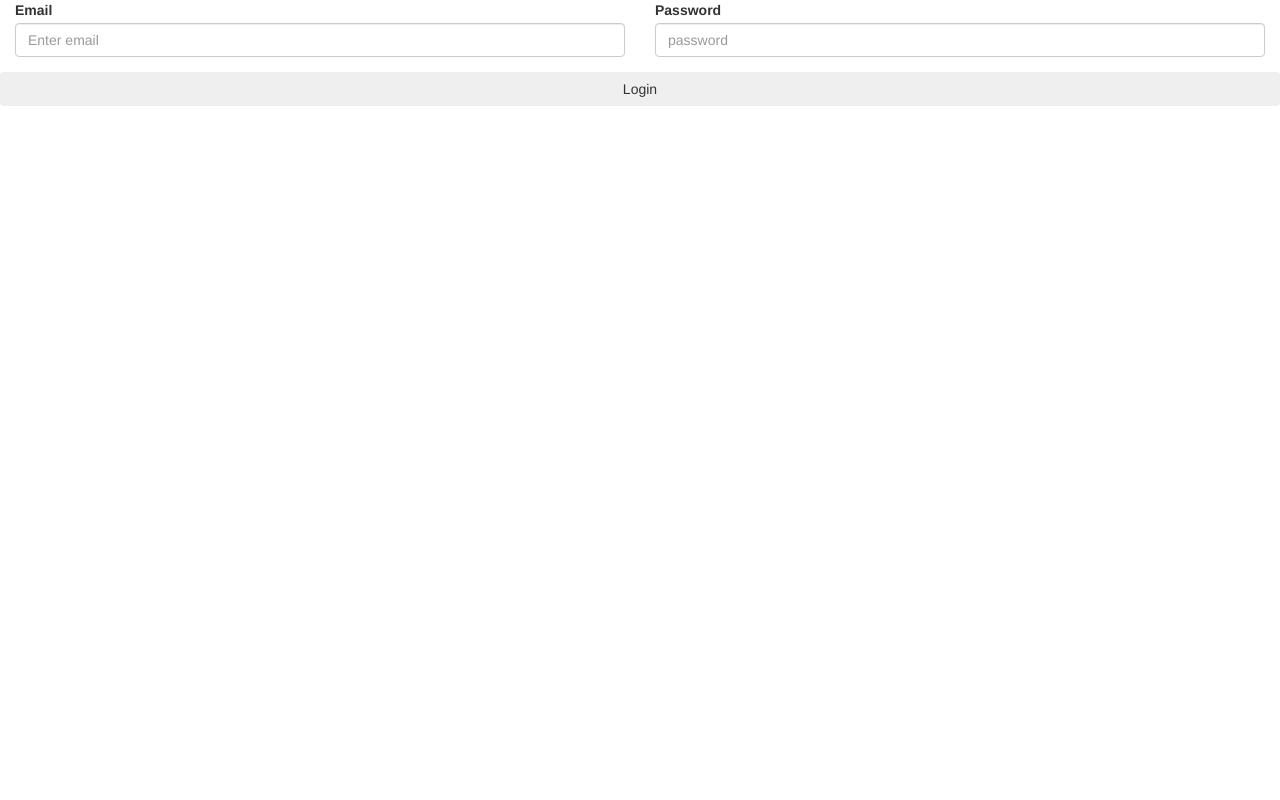
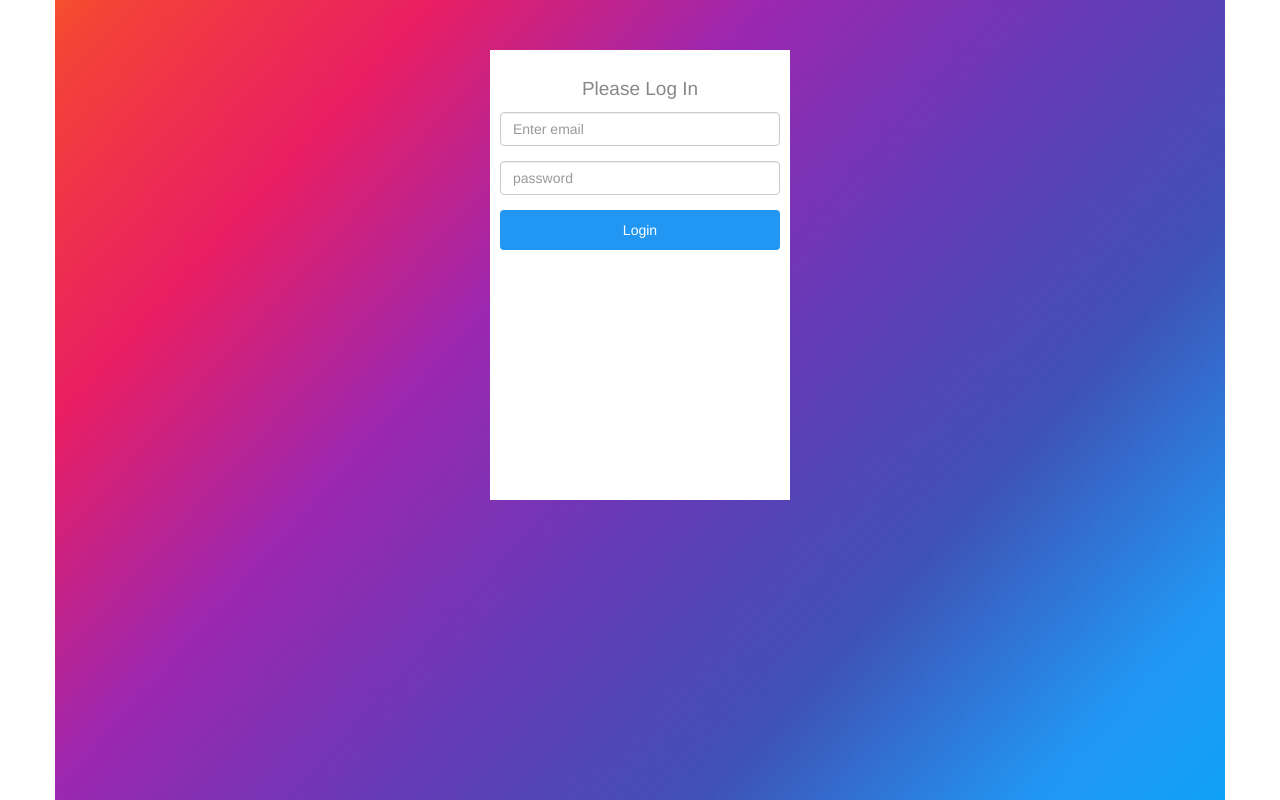
Before and after one commit to blobbyblobfish/piggy-bank, a React (Create React App) app: page /login in a window 1280 px wide. Built offline with nearby package versions, Linux system fonts and the light colour scheme.

Commit message:
updates the css for the signup and login page

```diff
--- /dev/null
+++ b/src/components/Login.css
@@ -0,0 +1,63 @@
+.container{
+    height: 100%;
+    width: 100%;
+    margin: 0;
+    background: linear-gradient(132deg, #f44336, #E91E63, #9C27B0, #673AB7, #3F51B5, #2196F3,#03A9F4, #00BCD4, #009688, #4CAF50, #FFC107, #FF9800, #f44336, #E91E63, #9C27B0, #673AB7, #3F51B5, #2196F3,#03A9F4, #00BCD4, #009688, #4CAF50, #FFC107, #FF9800);
+    background-size: 400% 400%;
+    animation: BackgroundGradient 30s ease infinite;
+}
+
+@keyframes BackgroundGradient {
+    0% {background-position: 0% 50%;}
+    50% {background-position: 100% 50%;}
+    100% {background-position: 0% 50%;}
+}
+.baslik
+{
+color: #fff;
+text-align: center;
+font-family: 'Fira Sans', sans-serif;
+}
+.arkalogin
+{
+width: 300px;
+text-align: center;
+background: #fff;
+height: 450px;
+padding: 10px;
+margin: 50px auto;
+}
+.loginbaslik
+{
+color: #888888;
+text-align: center;
+font-size: 19px;
+margin-top: 15px;
+}
+.giris
+{
+display: block;
+width: 100%;
+height: 40px;
+line-height: 1.5em;
+margin-top: 10px;
+border: none;
+background: #E5E5E5;
+outline: none;
+padding: 0 10px;
+}
+.butonlogin
+{
+width: 100%;
+margin-top: 10px;
+height: 40px;
+font-weight: bold;
+background: #2196F3;
+border: none;
+color: #fff;
+transition: all 250ms;
+}
+.butonlogin:hover
+{
+background: #1E88E5;
+}
--- a/src/components/login.js
+++ b/src/components/login.js
@@ -1,4 +1,5 @@
 import React, { Component } from "react";
+import './Login.css';
 const API = 'http://localhost:5000/api/auth'
 
 class Login extends Component {
@@ -35,23 +36,25 @@ class Login extends Component {
   render() {
     const {  email, password } = this.state
     return (
+      <div className="container">
       <form onSubmit={this.onSubmit}>
-        <div className="form-row">
-          <div className="form-group col-md-6">
-            <label htmlFor="email">Email</label>
+        <div className="form-row arkalogin">
+        <div class="loginbaslik">Please Log In</div>
+          <div className="form-group ">
+            {/* <label htmlFor="email">Email</label> */}
             <input
               type="text"
-              className="form-control"
+              className="form-control giris"
               name="email"
               placeholder="Enter email"
               value={email}
               onChange={this.onChange} />
           </div>
-          <div className="form-group col-md-6">
-            <label htmlFor="password">Password</label>
+          <div className="form-group">
+            {/* <label htmlFor="password">Password</label> */}
             <input
               type="password"
-              className="form-control"
+              className="form-control giris"
               name="password"
               placeholder="password"
               value={password}
@@ -60,9 +63,10 @@ class Login extends Component {
           <input
             type="submit"
             value="Login"
-            className="btn btn-dark btn-block" />
+            className="btn btn-dark btn-block butonlogin" />
         </div>
       </form>
+      </div>
     )
   }
 }
--- a/src/components/signup.js
+++ b/src/components/signup.js
@@ -1,4 +1,5 @@
 import React, { Component } from "react";
+import './Login.css';
 const API = 'http://localhost:5000/api/users'
 
 class SignUp extends Component {
@@ -37,43 +38,45 @@ class SignUp extends Component {
   render() {
     const { firstname, lastname, email, password } = this.state
     return (
+      <div className="container">
       <form onSubmit={this.onSubmit}>
-        <div className="form-row">
-          <div className="form-group col-md-6">
+          <div className="form-row arkalogin">
+        <div class="loginbaslik">Please Sign up</div>
+          <div className="form-group">
             <label htmlFor="firstname"> First Name</label>
             <input
               type="text"
-              className="form-control"
+              className="form-control giris"
               name="firstname"
               placeholder="Enter first name"
               value={firstname}
               onChange={this.onChange} />
           </div>
-          <div className="form-group col-md-6">
+          <div className="form-group">
             <label htmlFor="lastname"> Last Name</label>
             <input
               type="text"
-              className="form-control"
+              className="form-control giris"
               name="lastname"
               placeholder="Enter last name"
               value={lastname}
               onChange={this.onChange} />
           </div>
-          <div className="form-group col-md-6">
+          <div className="form-group">
             <label htmlFor="email">Email</label>
             <input
               type="text"
-              className="form-control"
+              className="form-control giris"
               name="email"
               placeholder="Enter email"
               value={email}
               onChange={this.onChange} />
           </div>
-          <div className="form-group col-md-6">
+          <div className="form-group">
             <label htmlFor="password">Password</label>
             <input
               type="password"
-              className="form-control"
+              className="form-control giris"
               name="password"
               placeholder="password"
               value={password}
@@ -82,9 +85,10 @@ class SignUp extends Component {
           <input
             type="submit"
             value="Sign Up"
-            className="btn btn-dark btn-block" />
+            className="btn btn-dark btn-block butonlogin" />
         </div>
       </form>
+      </div>
     )
   }
 }
```
